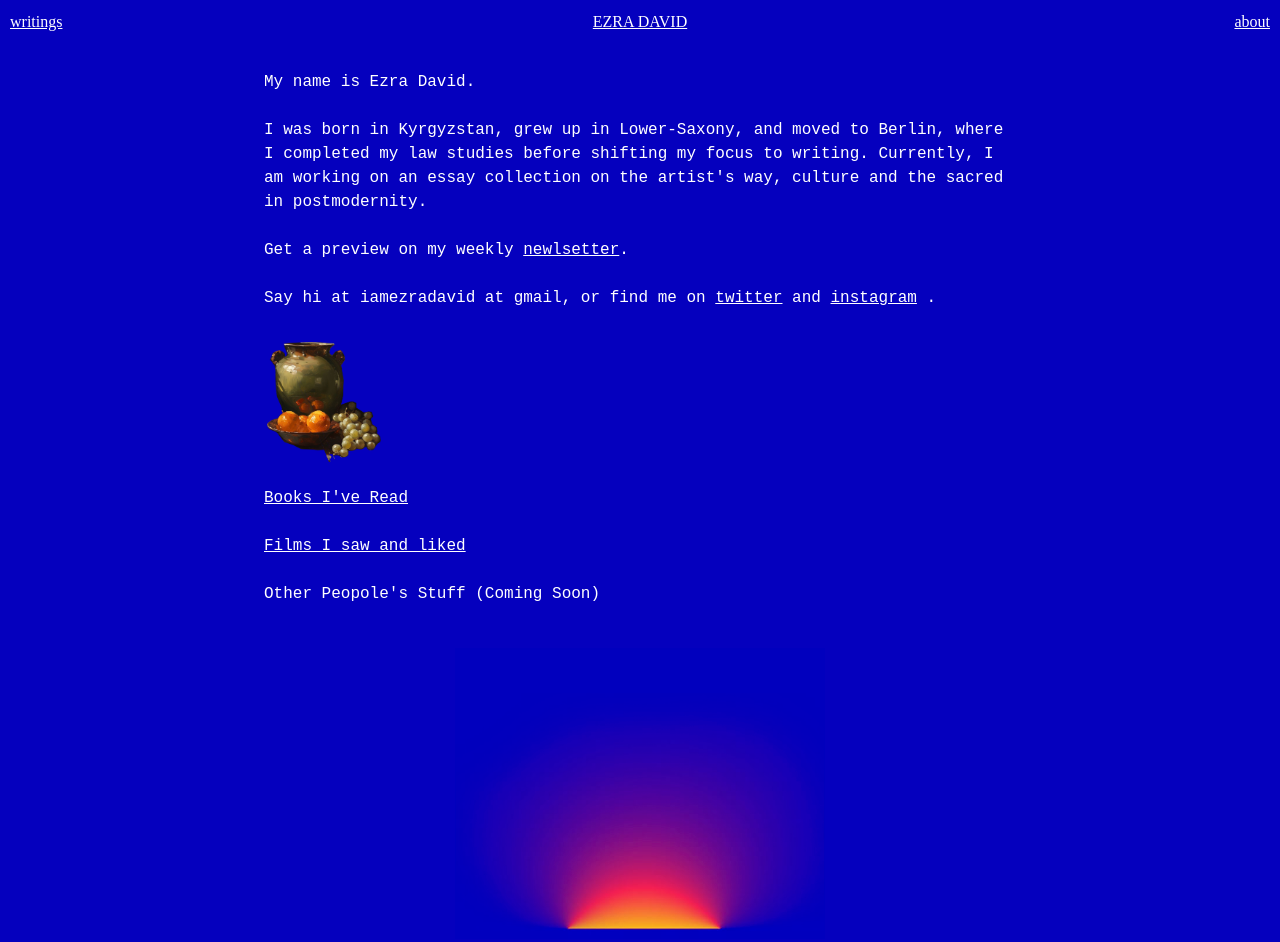
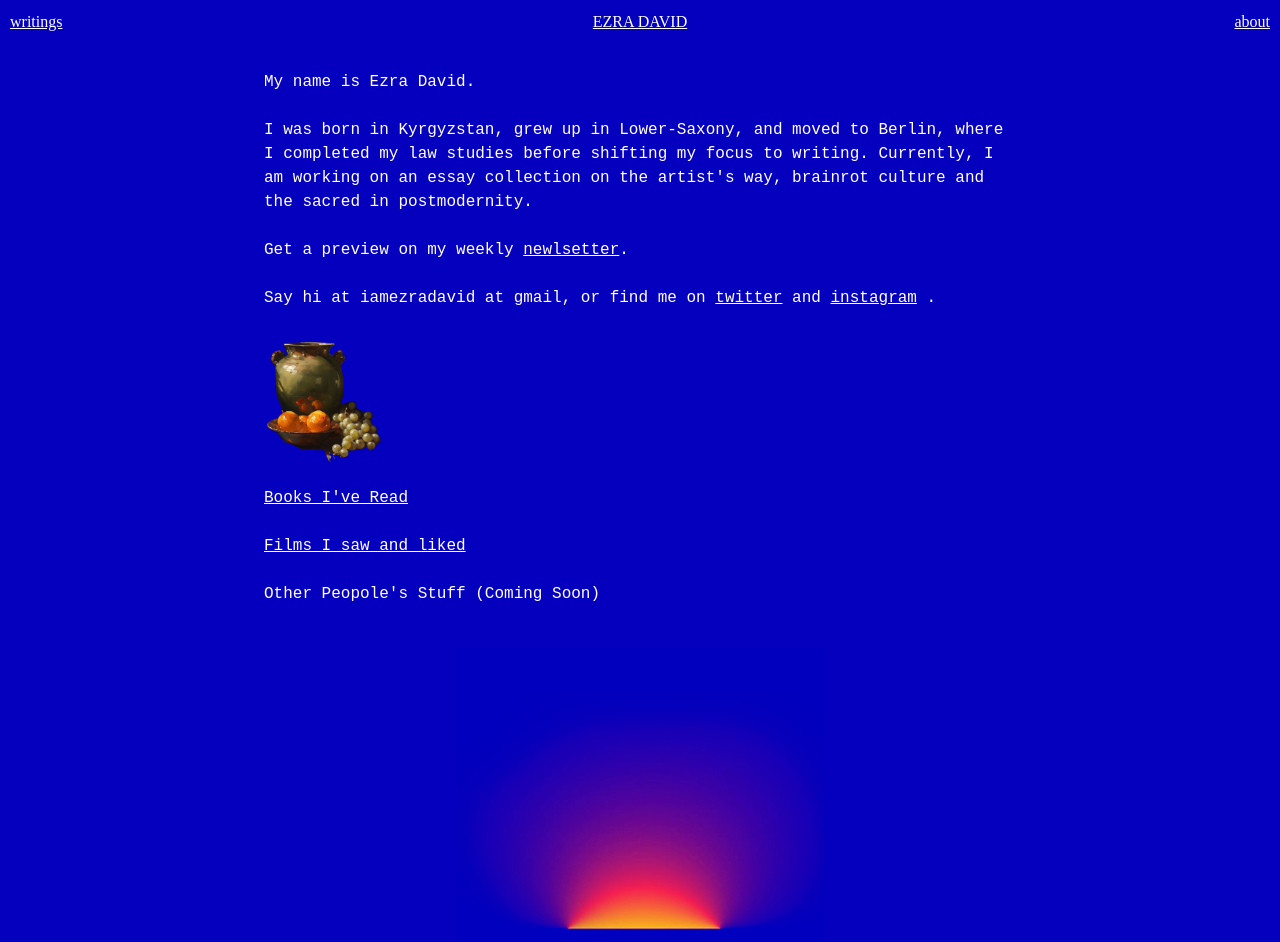
Before and after one commit to neueae/ezra, a plain HTML site: page index.html in a window 1280 px wide. Shown: the top 942 px of the page. Drawn offline with Linux system fonts and the light colour scheme.

Commit message:
Update index.html

```diff
--- a/index.html
+++ b/index.html
@@ -29,7 +29,7 @@
             <p>
                 My name is Ezra David. <br><br>
                 I was born in Kyrgyzstan, grew up in Lower-Saxony, and moved to Berlin, where I completed my law studies before shifting my focus to writing.
-                Currently, I am working on an essay collection on the artist's way, culture and the sacred in postmodernity.
+                Currently, I am working on an essay collection on the artist's way, brainrot culture and the sacred in postmodernity.
                 <br><br>
                 Get a preview on my weekly <a href="https://stillleben.substack.com" target="_blank">newlsetter</a>. <br><br>
 
```
